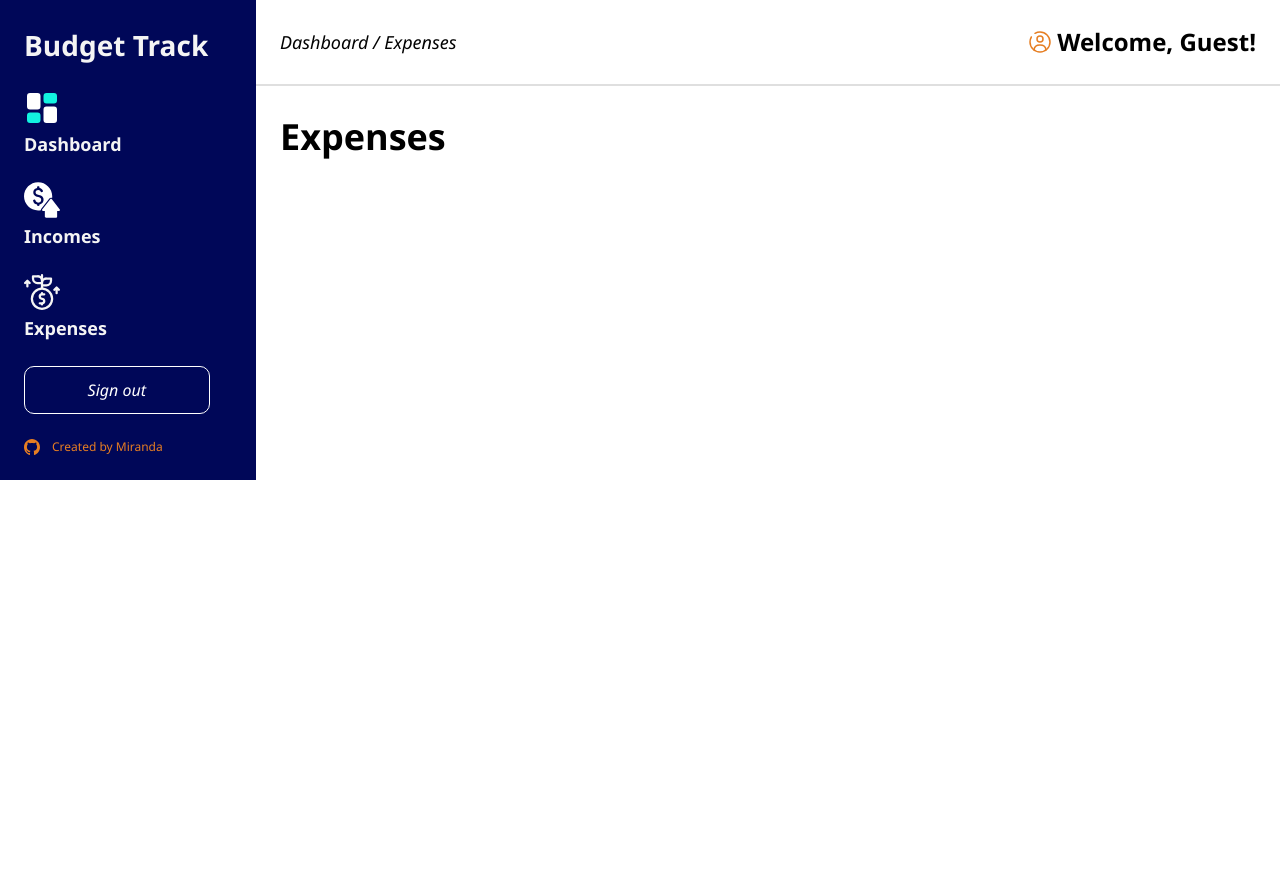
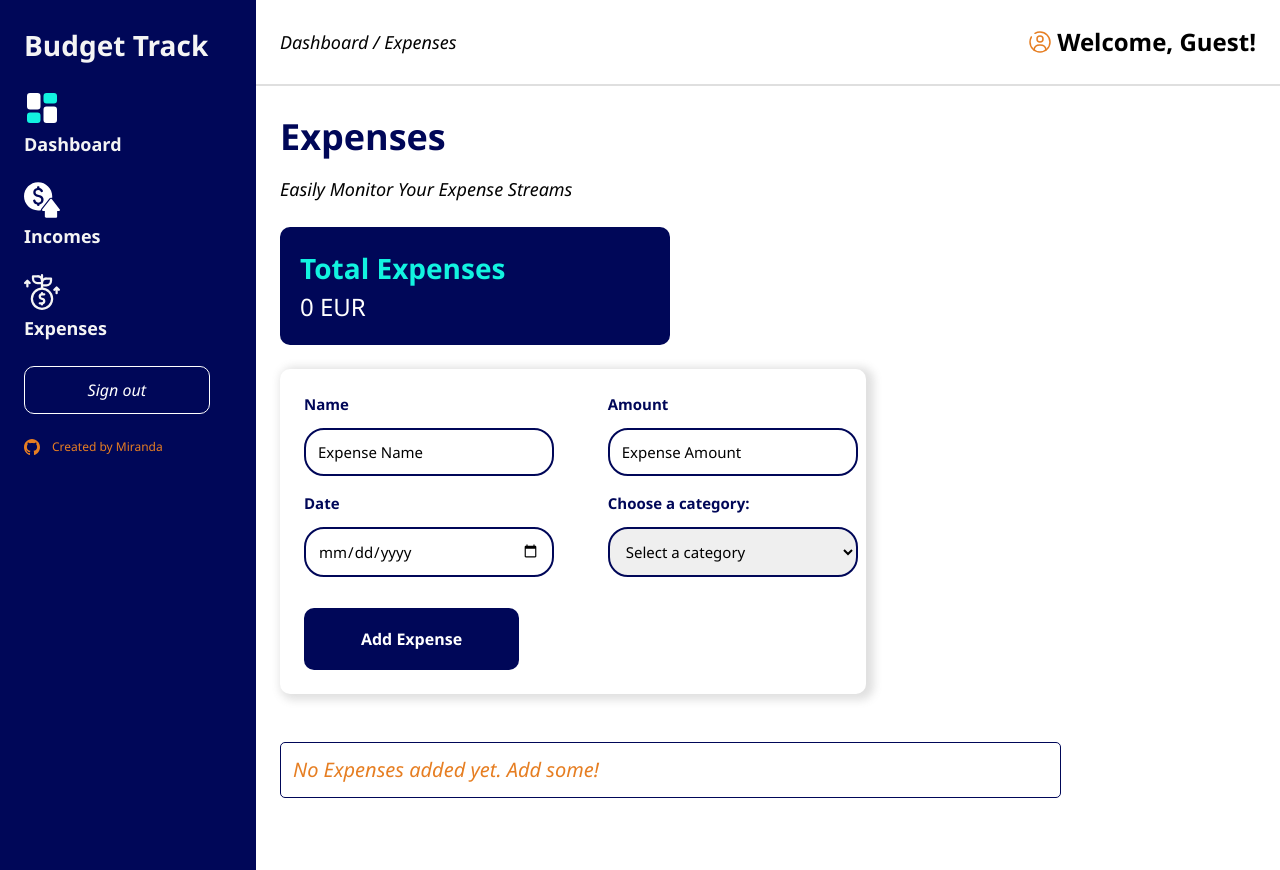
Before and after one commit to Miranda-K12/Budget-Track, a React (Vite) app: page /expenses in a window 1280 px wide. Before the commit the page ends 800 px from the top, so only its background shows below. Built offline with nearby package versions, Linux system fonts and the light colour scheme.

Commit message:
Implement expenses component

```diff
--- a/src/Components/Dashboard/Dashboard.jsx
+++ b/src/Components/Dashboard/Dashboard.jsx
@@ -5,10 +5,13 @@ import cardData from "./data";
 import Arrow from '../../assets/images/orange-arrow.svg';
 
 
+
 function Dashboard() {
   return (
     <div>
       <h3 className={styles.card_header}>Money Management Insights</h3>
+      <div className={styles.total_amount}>
+      </div>
       <div className={styles.card_container}>
         {cardData.map((card) => (
           <div key={card.id} className={styles.card_item}>
--- a/src/Components/Dashboard/Dashboard.module.css
+++ b/src/Components/Dashboard/Dashboard.module.css
@@ -1,3 +1,11 @@
+.total_amount {
+  background-color: var(--primary-color);
+  font-size: 4.8rem;
+  color: var(--button-color);
+}
+
+
+
 .card_container {
   display: grid;
   grid-template-columns: repeat(3, 1fr);
--- a/src/Components/Expenses/Expenses.jsx
+++ b/src/Components/Expenses/Expenses.jsx
@@ -1,9 +1,109 @@
-import React from "react";
+import React, {useState, useContext} from "react";
+import styles from './Expenses.module.css';
+import { ExpensesContext } from "../../Context/ExpensesContext";
+
 function Expenses() {
+  const [title, setTitle] = useState("");
+  const [amount, setAmount] = useState("");
+  const [date, setDate] = useState("");
+  const [category, setCategory] = useState("");
+
+  const { expenses, addExpense, removeExpense, totalExpenses } = useContext( ExpensesContext);
+
+  const handleSubmit = (e) => {
+    e.preventDefault();
+    const newExpense= {
+      title,
+      amount,
+      date,
+      category
+    };
+   addExpense(newExpense);
+    setTitle('');
+    setAmount('');
+    setDate('');
+    setCategory('');
+  };
+
+  const removeExpenseHandler = (ExpenseToRemove) => {
+    removeExpense(ExpenseToRemove);
+  };
+
   return (
     <div>
-      <h1>Expenses</h1>
+      <div className={styles.expense_header}>
+        <h1>Expenses</h1>
+        <p>Easily Monitor Your Expense Streams</p>
+      </div>
+      <div className={styles.expenses_box}>
+        <h2>Total Expenses</h2>
+  <p>{totalExpenses === 0 ? '0 EUR' : `${totalExpenses} EUR`}</p>
+      </div>
+      <form className={styles.expenses_container} onSubmit={handleSubmit}>
+        <div className={styles.formFields}>
+          <div>
+            <label htmlFor="title">Name</label>
+            <input
+              type="text"
+              id="title"
+              value={title}
+              placeholder="Expense Name"
+              onChange={(e) => setTitle(e.target.value)}
+              required
+            />
+          </div>
+          <div>
+            <label htmlFor="amount">Amount</label>
+            <input
+              type="number"
+              id="amount"
+              value={amount}
+              placeholder="Expense Amount"
+              onChange={(e) => setAmount(e.target.value)}
+              required
+            />
+          </div>
+          <div>
+            <label htmlFor="date">Date</label>
+            <input
+              type="date"
+              id="date"
+              value={date}
+              onChange={(e) => setDate(e.target.value)}
+              required
+            />
+          </div>
+          <div>
+            <label htmlFor="category">Choose a category:</label>
+            <select id="category" value={category} onChange={(e) => setCategory(e.target.value)} required>
+              <option value="" disabled selected>Select a category</option>
+              <option value="utility">Utility</option>
+              <option value="rent">Rent</option>
+              <option value="gloceries">Gloceries</option>
+              <option value="entertainment">Entertainment</option>
+              <option value="other">Other</option>
+            </select>
+          </div>
+        </div>
+        <button type="submit" className={styles.add_btn}>Add Expense</button>
+      </form>
+      <div className={styles.expense_list}>
+        {expenses.length === 0 ? (
+          <p className={styles.expense_message}>No Expenses added yet. Add some!</p>
+        ) : (
+          <ul>
+            {expenses.map((expense, index) => (
+              <li key={index} className={styles.expense_item}>
+                <p className={styles.expenses_title}>{expense.title}<span> - (Amount: {expense.amount} EUR,
+                Date: {expense.date}, Category: {expense.category})</span></p>
+                <button className={styles.delete_btn} onClick={() => removeExpenseHandler(expense)}>Delete Expense</button>
+              </li>
+            ))}
+          </ul>
+        )}
+      </div>
     </div>
-  )
+  );
 }
+
 export default Expenses;
--- a/src/Components/Expenses/Expenses.module.css
+++ b/src/Components/Expenses/Expenses.module.css
@@ -0,0 +1,119 @@
+.expense_header h1 {
+  color: var(--primary-color);
+  margin-bottom: 1.2rem;
+}
+
+.expense_header p {
+  color: var(--text-color);
+  font-size: 1.8rem;
+  font-style: italic;
+}
+
+.expenses_box {
+  background-color: var(--primary-color);
+  width: 40%;
+  border-radius: 1rem;
+  margin: 2.4rem 0;
+  padding: 2rem;
+}
+
+h2 {
+  font-size: 2.8rem;
+  color: var(--secondary-color);
+}
+
+.expenses_box p {
+  font-size: 2.4rem;
+  color: var(--button-color);
+}
+
+.expenses_container {
+  box-shadow: rgba(99, 99, 99, 0.2) 4px 2px 8px 4px;
+  width: 60%;
+  padding: 2.4rem;
+  border-radius: 1rem;
+}
+
+.formFields {
+  display: grid;
+  grid-template-columns: 1fr 1fr;
+  gap: 10%;
+  margin-bottom: 4.8rem;
+
+}
+
+.formFields div {
+  display: flex;
+  flex-direction: column;
+  font-size: 2.4rem;
+  gap: 1.2rem;
+}
+
+.formFields label {
+  color: var(--primary-color);
+  font-weight: 700;
+}
+
+::placeholder {
+  color: var(--text-color);
+}
+
+.formFields input,
+select {
+  padding: 1.2rem;
+  border-radius: 2rem;
+  border: 2px solid var(--primary-color);
+  cursor: pointer;
+}
+
+select option {
+  font-size: 1.6rem;
+}
+
+.add_btn {
+  background-color: var(--primary-color);
+  width: 40%;
+}
+
+.expense_message {
+  font-size: 2rem;
+  font-weight: 500;
+  color: var(--orange-color);
+  font-style: italic;
+}
+
+.expense_list {
+  width: 80%;
+  border: 1px solid var(--primary-color);
+  border-radius: 0.5rem;
+  padding: 1.2rem;
+  margin: 4.8rem 0;
+}
+
+.expense_list ul {
+  display: flex;
+  flex-direction: column;
+  gap: 2.4rem;
+}
+
+li {
+  display: flex;
+  justify-content: space-between;
+  align-items: center;
+  border: 1px solid var(--input);
+  border-radius: 0.5rem;
+}
+
+.expenses_title {
+  color: var(--primary-color);
+  font-size: 2rem;
+  font-weight: 500;
+  padding-left: 1.2rem;
+}
+
+.delete_btn {
+  background-color: var(--delete-color);
+  width: 20%;
+  padding: 1.2rem 0;
+  border-radius: 0.5rem;
+}
--- a/src/Components/Incomes/Incomes.jsx
+++ b/src/Components/Incomes/Incomes.jsx
@@ -6,9 +6,9 @@ function Incomes() {
   const [title, setTitle] = useState("");
   const [amount, setAmount] = useState("");
   const [date, setDate] = useState("");
-  const [category, setCategory] = useState("salary");
+  const [category, setCategory] = useState("");
 
-  const { incomes, addIncome, removeIncome } = useContext(IncomesContext);
+  const { incomes, addIncome, removeIncome, totalIncomes } = useContext(IncomesContext);
 
   const handleSubmit = (e) => {
     e.preventDefault();
@@ -22,7 +22,7 @@ function Incomes() {
     setTitle('');
     setAmount('');
     setDate('');
-    setCategory('salary');
+    setCategory('');
   };
 
   const removeIncomeHandler = (incomeToRemove) => {
@@ -33,12 +33,13 @@ function Incomes() {
     <div>
       <div className={styles.income_header}>
         <h1>Incomes</h1>
-        <p>Easily Monitor Your Income Streams</p>
+        <p>Easily Monitor Your Incomes Streams</p>
       </div>
-      <div className={styles.incomes_box}>
-        <h2>Total Incomes</h2>
-        <p>{incomes.reduce((acc, income) => acc + parseFloat(income.amount), 0)} EUR</p>
-      </div>
+   <div className={styles.incomes_box}>
+  <h2>Total Incomes</h2>
+  <p>{totalIncomes === 0 ? '0 EUR' : `${totalIncomes} EUR`}</p>
+</div>
+
       <form className={styles.incomes_container} onSubmit={handleSubmit}>
         <div className={styles.formFields}>
           <div>
@@ -76,6 +77,7 @@ function Incomes() {
           <div>
             <label htmlFor="category">Choose a category:</label>
             <select id="category" value={category} onChange={(e) => setCategory(e.target.value)} required>
+              <option value="" disabled selected>Select a category</option>
               <option value="salary">Salary</option>
               <option value="freelance">Freelance</option>
               <option value="investment">Investment</option>
@@ -94,7 +96,7 @@ function Incomes() {
               <li key={index} className={styles.income_item}>
                 <p className={styles.incomes_title}>{income.title}<span> - (Amount: {income.amount} EUR,
                 Date: {income.date}, Category: {income.category})</span></p>
-                <button className={styles.delete_btn} onClick={() => removeIncomeHandler(income)}>Delete Incomes</button>
+                <button className={styles.delete_btn} onClick={() => removeIncomeHandler(income)}>Delete Income</button>
               </li>
             ))}
           </ul>
--- /dev/null
+++ b/src/Context/ExpensesContext.jsx
@@ -0,0 +1,36 @@
+/* eslint-disable react/prop-types */
+/* eslint-disable react-refresh/only-export-components */
+import React, { createContext, useState, useContext, useEffect } from 'react';
+
+export const ExpensesContext = createContext();
+
+export const useExpenses = () => {
+  return useContext(ExpensesContext);
+};
+
+export const ExpensesProvider = ({ children }) => {
+  const savedExpenses = JSON.parse(localStorage.getItem('expenses')) || [];
+
+  const [expenses, setExpenses] = useState(savedExpenses);
+
+  useEffect(() => {
+    if (expenses.length > 0) {
+      localStorage.setItem('expenses', JSON.stringify(expenses));
+    }
+  }, [expenses]);
+
+  const addExpense = (newExpense) => {
+    setExpenses((prevExpenses) => [...prevExpenses, newExpense]);
+  };
+
+
+  const removeExpense = (expenseToRemove) => {
+    setExpenses((prevExpenses) => prevExpenses.filter((expense) => expense !== expenseToRemove));
+  };
+ const totalExpenses = expenses.reduce((acc, expenses) => acc + parseFloat(expenses.amount), 0);
+  return (
+    <ExpensesContext.Provider value={{ expenses,  addExpense, removeExpense, totalExpenses }}>
+      {children}
+    </ExpensesContext.Provider>
+  );
+};
--- a/src/Context/IncomesContext.jsx
+++ b/src/Context/IncomesContext.jsx
@@ -9,31 +9,25 @@ export const useIncomes = () => {
 };
 
 export const IncomesProvider = ({ children }) => {
-  // Retrieve incomes from localStorage, and ensure it is parsed correctly
   const savedIncomes = JSON.parse(localStorage.getItem('incomes')) || [];
-
-  // Initialize the incomes state with savedIncomes (default empty array if none exists)
   const [incomes, setIncomes] = useState(savedIncomes);
 
   useEffect(() => {
-    // Whenever incomes change, update localStorage
     if (incomes.length > 0) {
       localStorage.setItem('incomes', JSON.stringify(incomes));
     }
   }, [incomes]);
 
-  // Function to add new income
   const addIncome = (newIncome) => {
     setIncomes((prevIncomes) => [...prevIncomes, newIncome]);
   };
 
-
   const removeIncome = (incomeToRemove) => {
     setIncomes((prevIncomes) => prevIncomes.filter((income) => income !== incomeToRemove));
   };
-
+  const totalIncomes = incomes.reduce((acc, income) => acc + parseFloat(income.amount), 0);
   return (
-    <IncomesContext.Provider value={{ incomes, addIncome, removeIncome }}>
+    <IncomesContext.Provider value={{ incomes, addIncome, removeIncome, totalIncomes }}>
       {children}
     </IncomesContext.Provider>
   );
--- a/src/main.jsx
+++ b/src/main.jsx
@@ -6,12 +6,15 @@ import './index.css';
 import App from './App.jsx';
 import { UserProvider } from './Context/UserContext.jsx';
 import { IncomesProvider } from './Context/IncomesContext.jsx';
+import { ExpensesProvider } from './Context/ExpensesContext';
 const root = createRoot(document.getElementById('root'));
 root.render(
   <StrictMode>
     <UserProvider>
       <IncomesProvider>
-        <App />
+        <ExpensesProvider>
+          <App />
+          </ExpensesProvider>
         </IncomesProvider>
     </UserProvider>
 
```
